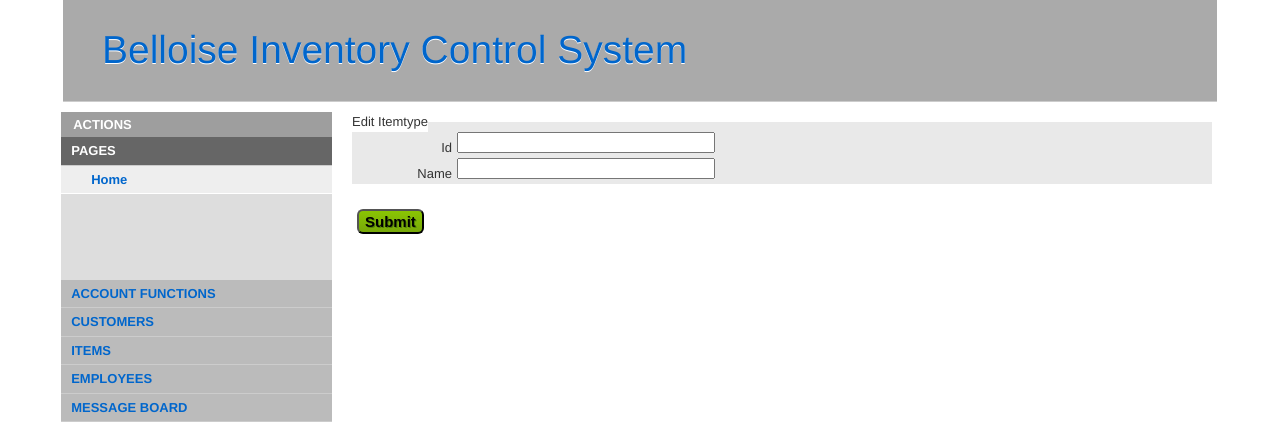
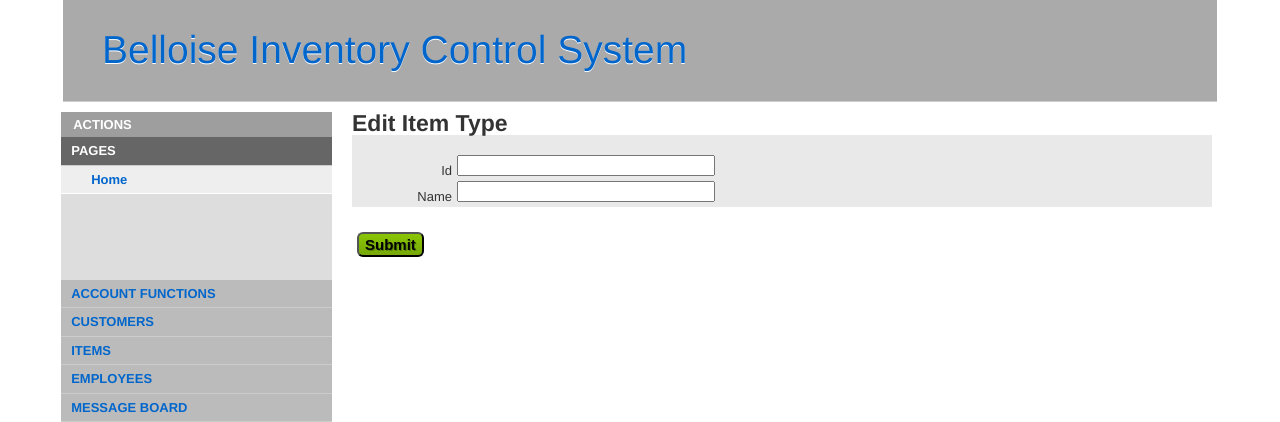
Before and after one commit to marklair/belloise, a CakePHP app: the page made by app/View/Itemtypes/edit.ctp in a window 1280 px wide. Shown: the top 422 px of the page. Run offline with PHP 8.4 and a stand-in for CakePHP, Linux system fonts and the light colour scheme; the template is opened without the code that fills it, so the values that code supplies are empty; form fields are guessed from the names that the template uses; some libraries are stand-ins or nearby versions; grey boxes are pictures that could not be loaded.

Commit message:
markup edit

```diff
--- a/app/View/Itemtypes/add.ctp
+++ b/app/View/Itemtypes/add.ctp
@@ -1,7 +1,7 @@
 <div class="itemtypes form">
 <?php echo $this->Form->create('Itemtype');?>
 	<fieldset>
-		<legend><?php echo __('Add Itemtype'); ?></legend>
+		<h2><legend><?php echo __('Add Item Type'); ?></legend></h2>
 	<?php
 		echo $this->Form->input('name');
 	?>
--- a/app/View/Itemtypes/edit.ctp
+++ b/app/View/Itemtypes/edit.ctp
@@ -1,7 +1,7 @@
 <div class="itemtypes form">
 <?php echo $this->Form->create('Itemtype');?>
 	<fieldset>
-		<legend><?php echo __('Edit Itemtype'); ?></legend>
+		<h2><legend><?php echo __('Edit Item Type'); ?></legend></h2>
 	<?php
 		echo $this->Form->input('id');
 		echo $this->Form->input('name');
```
